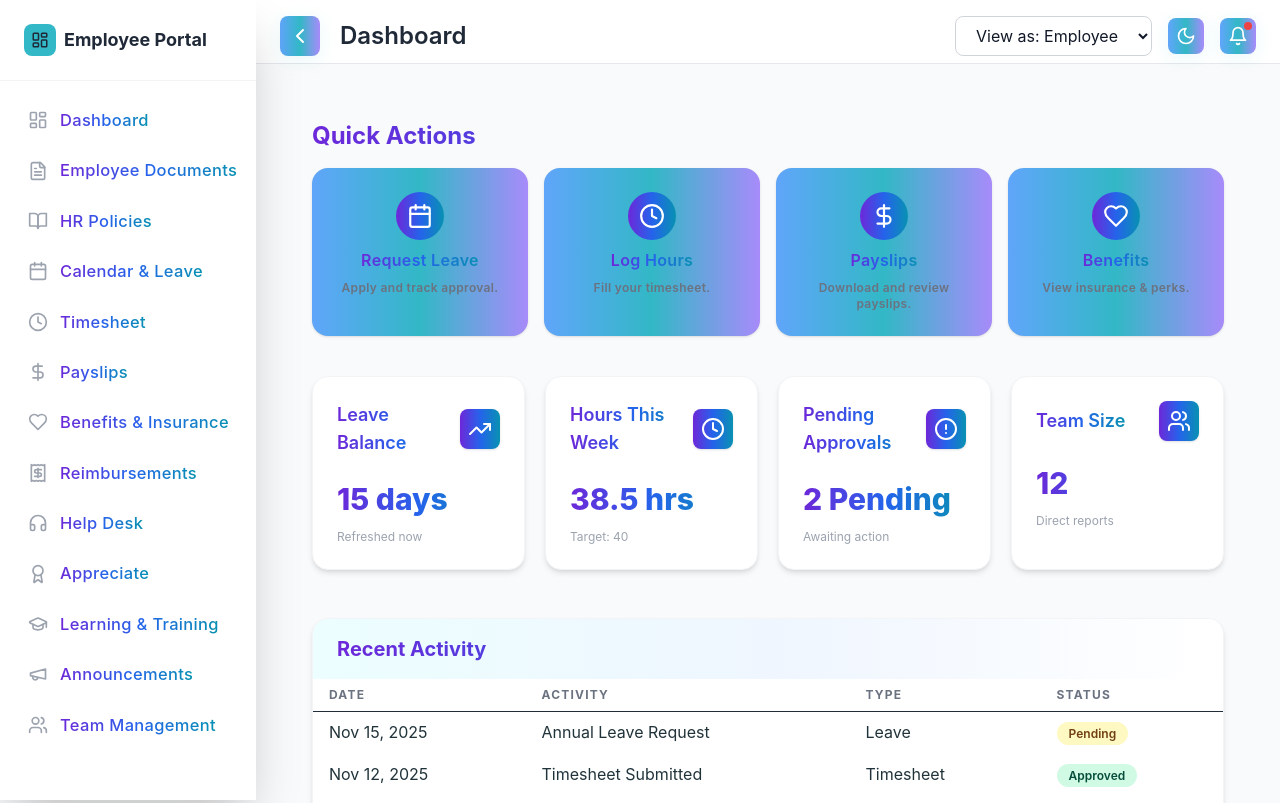
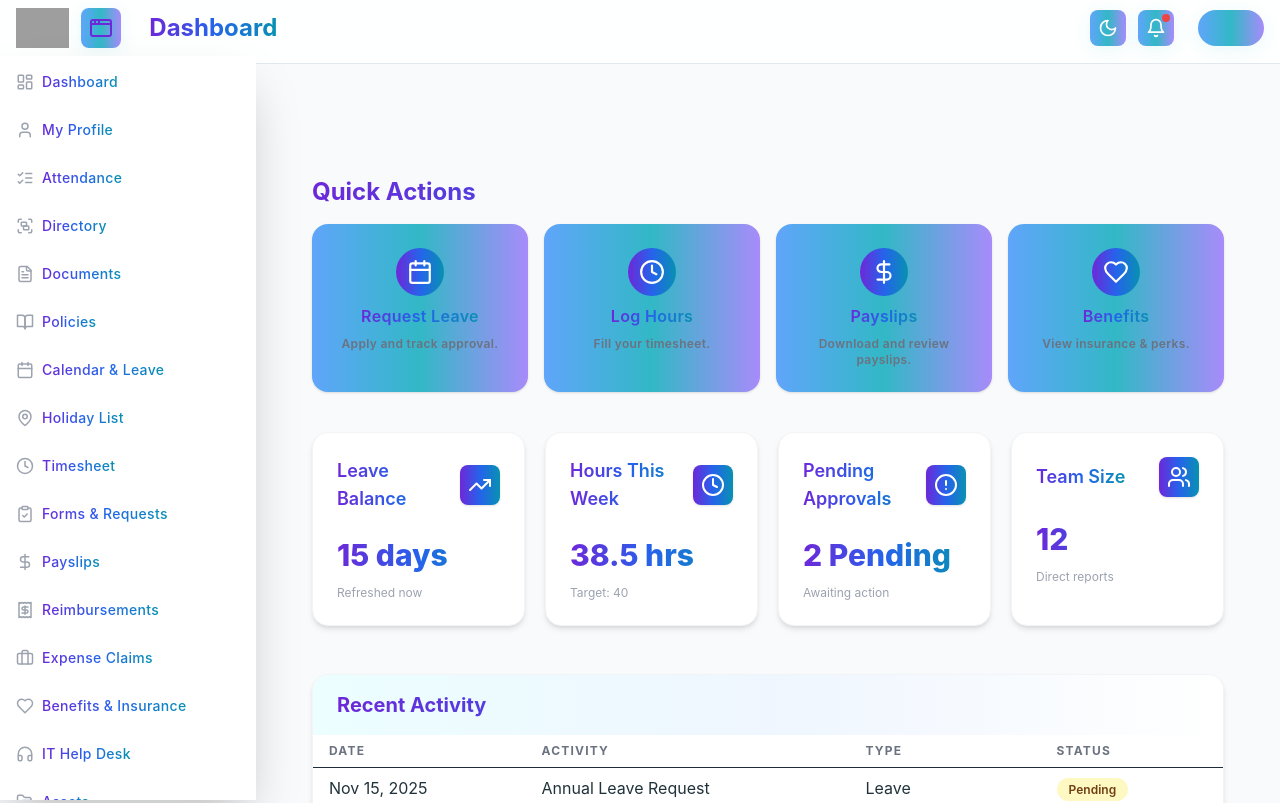
Before and after one commit to ifbash/employee-portal, a Next.js app: page / in a window 1280 px wide. Shown: the top 803 px of the page. Built offline with nearby package versions, Linux system fonts and the light colour scheme; grey boxes are pictures that could not be loaded.

Commit message:
sidebar changes

```diff
--- a/app/page.tsx
+++ b/app/page.tsx
@@ -1,9 +1,7 @@
 'use client'
-
-import { useRole } from '@/lib/context/RoleContext'
 import { useState } from 'react'
+import Header from '@/components/layout/Header'
 import Sidebar from '@/components/layout/Sidebar'
-import Header from '@/components/layout/Header'
 import Dashboard from '@/components/dashboard/Dashboard'
 import DocumentList from '@/components/documents/DocumentList'
 import PolicyGrid from '@/components/policies/PolicyGrid'
@@ -18,11 +16,27 @@ import AppreciationWall from '@/components/appreciate/AppreciationWall'
 import CourseGrid from '@/components/learning/CourseGrid'
 import AnnouncementList from '@/components/announcements/AnnouncementList'
 
-export default function Home() {
-  const { role } = useRole()
+const sectionTitles = {
+  dashboard: 'Dashboard',
+  documents: 'Employee Documents Hub',
+  policies: 'HR Policies & Knowledge Base',
+  calendar: 'Calendar & Leave Management',
+  timesheet: 'Timesheet',
+  payslips: 'Payslips',
+  benefits: 'Benefits & Insurance',
+  team: 'Team Management',
+  reimbursements: 'Reimbursements',
+  helpdesk: 'Help Desk',
+  appreciate: 'Appreciate',
+  learning: 'Learning & Training',
+  announcements: 'Announcements',
+  // Add other title mappings as needed
+}
+
+export default function Page() {
   const [currentSection, setCurrentSection] = useState('dashboard')
-  const [isMenuOpen, setIsMenuOpen] = useState(false)
-  const [isSidebarCollapsed, setIsSidebarCollapsed] = useState(false)
+  const [sidebarCollapsed, setSidebarCollapsed] = useState(false)
+  const [mobileNavOpen, setMobileNavOpen] = useState(false)
 
   const renderSection = () => {
     switch (currentSection) {
@@ -45,20 +59,28 @@ export default function Home() {
 
   return (
     <div className="min-h-screen bg-gray-50 dark:bg-slate-900">
+      <Header
+        currentSection={sectionTitles[currentSection] || currentSection}
+        setMobileNavOpen={setMobileNavOpen}
+      />
+      {mobileNavOpen && (
+        <Sidebar
+          currentSection={currentSection}
+          onSectionChange={setCurrentSection}
+          collapsed={false}
+          setCollapsed={() => {}}
+          mobile
+          onClose={() => setMobileNavOpen(false)}
+        />
+      )}
       <Sidebar
         currentSection={currentSection}
         onSectionChange={setCurrentSection}
-        isOpen={isMenuOpen}
-        onClose={() => setIsMenuOpen(false)}
-        isCollapsed={isSidebarCollapsed}
+        collapsed={sidebarCollapsed}
+        setCollapsed={setSidebarCollapsed}
+        mobile={false}
       />
-      <div className={`transition-all duration-300 ${isSidebarCollapsed ? 'lg:ml-16' : 'lg:ml-64'} ml-0`}>
-        <Header
-          currentSection={currentSection}
-          onMenuClick={() => setIsMenuOpen(true)}
-          isSidebarCollapsed={isSidebarCollapsed}
-          onSidebarCollapseToggle={() => setIsSidebarCollapsed((v) => !v)}
-        />
+      <div className={`transition-all duration-300 pt-14 ${sidebarCollapsed ? 'lg:ml-16' : 'lg:ml-64'}`}>
         <main className="p-8">{renderSection()}</main>
       </div>
     </div>
--- a/components/layout/Header.tsx
+++ b/components/layout/Header.tsx
@@ -1,94 +1,60 @@
 'use client'
-
-import { Bell, Moon, Sun, Menu, ChevronLeft, ChevronRight } from 'lucide-react'
+import Link from 'next/link'
+import { Bell, Sun, Moon, AppWindow, User } from 'lucide-react'
 import { useRole } from '@/lib/context/RoleContext'
 import { useState } from 'react'
 
 interface HeaderProps {
+  onAllAppsClick: () => void
   currentSection: string
-  onMenuClick: () => void
-  isSidebarCollapsed: boolean
-  onSidebarCollapseToggle: () => void
 }
 
-const sectionTitles: Record<string, string> = {
-  dashboard: 'Dashboard',
-  documents: 'Employee Documents Hub',
-  policies: 'HR Policies & Knowledge Base',
-  calendar: 'Calendar & Leave Management',
-  timesheet: 'Timesheet',
-  payslips: 'Payslips',
-  benefits: 'Benefits & Insurance',
-  team: 'Team Management',
-  reimbursements: 'Reimbursements',
-  helpdesk: 'Help Desk',
-  appreciate: 'Appreciate',
-  learning: 'Learning & Training',
-  announcements: 'Announcements',
-}
-
-export default function Header({
-  currentSection,
-  onMenuClick,
-  isSidebarCollapsed,
-  onSidebarCollapseToggle
-}: HeaderProps) {
+export default function Header({ onAllAppsClick, currentSection }: HeaderProps) {
   const { role, setRole } = useRole()
   const [isDark, setIsDark] = useState(false)
-
   const toggleTheme = () => {
-    setIsDark(!isDark)
+    setIsDark(v => !v)
     document.documentElement.classList.toggle('dark')
   }
 
   return (
-    <header className="bg-white dark:bg-slate-800 border-b border-gray-200 dark:border-slate-700 px-6 py-4 sticky top-0 z-30">
-      <div className="flex items-center justify-between">
-        <div className="flex items-center gap-4">
-          {/* Collapse button (desktop only) */}
+    <header className="sticky top-0 z-30 w-full border-b border-slate-200 bg-white/95 dark:bg-slate-900/80 backdrop-blur supports-[backdrop-filter]:bg-white/85 transition">
+      <div className="max-w-7xl mx-auto flex items-center justify-between h-[56px] px-4">
+        {/* Logo + All Apps button */}
+        <div className="flex items-center gap-3">
+          <Link href="/" className="flex-shrink-0">
+            <img src="/images/logo.png" alt="Company Logo" className="h-10 w-auto" />
+          </Link>
           <button
-            className="hidden lg:inline-flex p-2 mr-1 hover:bg-gray-100 dark:hover:bg-slate-700 rounded-lg"
-            aria-label="Collapse/expand sidebar"
-            onClick={onSidebarCollapseToggle}
+            className="rounded-lg p-2 hover:bg-slate-100 dark:hover:bg-slate-800 focus:outline-none"
+            aria-label="Open App Navigator"
+            onClick={onAllAppsClick}
+            title="All Applications"
           >
-            {isSidebarCollapsed ? <ChevronRight size={24} /> : <ChevronLeft size={24} />}
+            <AppWindow size={24} className="text-violet-700" />
           </button>
-          {/* Hamburger (mobile) */}
-          <button
-            onClick={onMenuClick}
-            className="inline-flex lg:hidden p-2 hover:bg-gray-100 dark:hover:bg-slate-700 rounded-lg"
-            aria-label="Open menu"
-          >
-            <Menu size={24} />
-          </button>
-          <h2 className="text-2xl font-semibold text-gray-800 dark:text-gray-100">
-            {sectionTitles[currentSection] || 'Dashboard'}
-          </h2>
+          <div className="ml-4 text-2xl font-bold text-transparent bg-gradient-to-r from-violet-700 via-blue-600 to-cyan-600 bg-clip-text">
+            {currentSection}
+          </div>
         </div>
-        <div className="flex items-center gap-4">
-          <select
-            value={role}
-            onChange={(e) => setRole(e.target.value as 'employee' | 'manager' | 'hr')}
-            className="px-4 py-2 border border-gray-300 dark:border-slate-600 rounded-lg bg-white dark:bg-slate-800 text-gray-900 dark:text-gray-100"
-          >
-            <option value="employee">View as: Employee</option>
-            <option value="manager">View as: Manager</option>
-            <option value="hr">View as: HR</option>
-          </select>
+        {/* Right menu */}
+        <div className="flex items-center gap-3">
           <button
             onClick={toggleTheme}
-            className="p-2 hover:bg-gray-100 dark:hover:bg-slate-700 rounded-lg"
+            className="p-2 rounded-lg hover:bg-slate-100 dark:hover:bg-slate-800"
             aria-label="Toggle theme"
           >
             {isDark ? <Sun size={20} /> : <Moon size={20} />}
           </button>
-          <button
-            className="p-2 hover:bg-gray-100 dark:hover:bg-slate-700 rounded-lg relative"
-            aria-label="Notifications"
-          >
+          <button className="p-2 rounded-lg hover:bg-slate-100 dark:hover:bg-slate-800 relative">
             <Bell size={20} />
-            <span className="absolute top-1 right-1 w-2 h-2 bg-red-500 rounded-full"></span>
+            <span className="absolute top-1 right-1 w-2 h-2 bg-red-500 rounded-full" />
           </button>
+          <div className="ml-3">
+            <button className="h-9 w-9 rounded-full bg-slate-100 dark:bg-slate-700 flex items-center justify-center border border-slate-200 dark:border-slate-600">
+              <User size={20} className="text-slate-500" />
+            </button>
+          </div>
         </div>
       </div>
     </header>
--- a/components/layout/Sidebar.tsx
+++ b/components/layout/Sidebar.tsx
@@ -1,127 +1,119 @@
 'use client'
-
 import {
-  FileText, Calendar, Clock, DollarSign, Heart, Users, LayoutDashboard, BookOpen,
-  Headphones, Award, GraduationCap, Megaphone, Receipt, X
+  LayoutDashboard, FileText, BookOpen, Calendar, Clock, DollarSign, Heart, Receipt,
+  Headphones, Award, GraduationCap, Megaphone, Users, ChevronLeft, ChevronRight,
+  User, ListChecks, Group, ClipboardCheck, MessageSquare, MapPin, Briefcase, FolderOpen, HelpCircle, Globe
 } from 'lucide-react'
-import { useRole } from '@/lib/context/RoleContext'
 
 interface SidebarProps {
   currentSection: string
-  onSectionChange: (section: string) => void
-  isOpen: boolean
-  onClose: () => void
-  isCollapsed: boolean
+  onSectionChange: (id: string) => void
+  collapsed: boolean
+  setCollapsed: (collapsed: boolean) => void
+  mobile?: boolean
+  onClose?: () => void
 }
 
-const navItems = [
+const navSections = [
+  {
+    modules: [
       { id: 'dashboard', label: 'Dashboard', icon: LayoutDashboard },
-  { id: 'documents', label: 'Employee Documents', icon: FileText },
-  { id: 'policies', label: 'HR Policies', icon: BookOpen },
+      { id: 'profile', label: 'My Profile', icon: User },
+      { id: 'attendance', label: 'Attendance', icon: ListChecks },
+      { id: 'directory', label: 'Directory', icon: Group },
+      { id: 'documents', label: 'Documents', icon: FileText },
+      { id: 'policies', label: 'Policies', icon: BookOpen },
       { id: 'calendar', label: 'Calendar & Leave', icon: Calendar },
+      { id: 'holidays', label: 'Holiday List', icon: MapPin },
       { id: 'timesheet', label: 'Timesheet', icon: Clock },
+      { id: 'forms', label: 'Forms & Requests', icon: ClipboardCheck },
       { id: 'payslips', label: 'Payslips', icon: DollarSign },
+      { id: 'reimbursements', label: 'Reimbursements', icon: Receipt },
+      { id: 'expenses', label: 'Expense Claims', icon: Briefcase },
       { id: 'benefits', label: 'Benefits & Insurance', icon: Heart },
-  { id: 'reimbursements', label: 'Reimbursements', icon: Receipt },
-  { id: 'helpdesk', label: 'Help Desk', icon: Headphones },
+      { id: 'helpdesk', label: 'IT Help Desk', icon: Headphones },
+      { id: 'assets', label: 'Assets', icon: FolderOpen },
+      { id: 'learning', label: 'Learning & Training', icon: GraduationCap },
+      { id: 'resources', label: 'Resource Library', icon: FolderOpen },
+      { id: 'announcements', label: 'Announcements', icon: Megaphone },
+      { id: 'news', label: 'Company News', icon: Globe },
       { id: 'appreciate', label: 'Appreciate', icon: Award },
-  { id: 'learning', label: 'Learning & Training', icon: GraduationCap },
-  { id: 'announcements', label: 'Announcements', icon: Megaphone },
+      { id: 'feedback', label: 'Feedback', icon: MessageSquare },
+      { id: 'faq', label: 'FAQ', icon: HelpCircle },
+      { id: 'team', label: 'Team Management', icon: Users }
     ]
-const managerItems = [
-  { id: 'team', label: 'Team Management', icon: Users },
-]
+  }
+];
+
+const HEADER_HEIGHT = 56; // px, adjust if your header is taller/shorter
 
 export default function Sidebar({
   currentSection,
   onSectionChange,
-  isOpen,
-  onClose,
-  isCollapsed
+  collapsed,
+  setCollapsed,
+  mobile = false,
+  onClose
 }: SidebarProps) {
-  const { role } = useRole()
-  const allItems = role === 'employee' ? navItems : [...navItems, ...managerItems]
-
-  const handleItemClick = (sectionId: string) => {
-    onSectionChange(sectionId)
-    onClose()
-  }
-
   return (
     <>
-      {isOpen && (
-        <div
-          className="fixed inset-0 bg-black bg-opacity-50 z-40 transition-opacity duration-300 lg:hidden"
-          onClick={onClose}
-        />
+      {mobile && (
+        <div className="fixed inset-0 bg-black/30 z-40" onClick={onClose} />
       )}
       <aside
         className={`
-          fixed left-0 top-0 h-screen bg-white text-gray-800 shadow-2xl z-50 transition-all duration-300 ease-in-out
-          ${isOpen ? 'translate-x-0' : '-translate-x-full lg:translate-x-0'}
-          ${isCollapsed ? 'w-16' : 'w-64'}
+          fixed left-0 top-[56px] h-[calc(100vh-56px)] bg-white shadow-2xl z-50 transition-all duration-300
+          ${mobile ? 'w-64' : collapsed ? 'w-16' : 'w-64'}
+          ${mobile ? 'lg:hidden' : 'hidden lg:flex'}
         `}
       >
-        {/* Header */}
-        <div className="p-6 border-b border-gray-100 flex items-center justify-between">
-          <div className="flex items-center gap-2">
-            <div className="w-8 h-8 bg-primary flex items-center justify-center rounded-lg flex-shrink-0">
-              <LayoutDashboard size={18} />
+        <nav className="px-2 pt-2 overflow-y-auto">
+          {navSections.map(section => (
+            <div key={section.label} className="mb-1">
+              <ul className="space-y-3">
+                {section.modules.map(item => (
+                  <li key={item.id}>
+                    <button
+                      className={`
+                        w-full flex py-2 rounded-lg bg-white hover:bg-gray-50 transition group border-none shadow-none
+                        ${collapsed ? 'justify-center items-center px-0 gap-0' : 'items-center gap-2 px-2'}
+                        ${currentSection === item.id ? 'font-bold' : ''}
+                      `}
+                      style={{ background: 'none', boxShadow: 'none', border: 'none' }}
+                      onClick={() => {
+                        onSectionChange(item.id)
+                        if (mobile) onClose?.()
+                      }}
+                      title={item.label}
+                    >
+                      <item.icon
+                        size={18}
+                        className="text-gray-400 group-hover:text-violet-700"
+                      />
+                      {!collapsed && (
+                        <span className="text-sm font-medium text-transparent bg-gradient-to-r from-violet-700 via-blue-600 to-cyan-600 bg-clip-text group-hover:from-violet-800 group-hover:to-cyan-700 transition-all duration-200 whitespace-nowrap">
+                          {item.label}
+                        </span>
+                      )}
+                    </button>
+                  </li>
+                ))}
+              </ul>
             </div>
-            <div className={`transition-all duration-200 ${isCollapsed ? 'opacity-0 w-0 overflow-hidden' : 'opacity-100 w-auto'}`}>
-              <h1 className="text-lg font-bold">Employee Portal</h1>
-            </div>
-          </div>
+          ))}
+          {!mobile && (
+            <div className="flex justify-center mt-4">
               <button
-            onClick={onClose}
-            className="p-2 hover:bg-gray-100 rounded-lg transition-colors lg:hidden"
-            aria-label="Close menu"
+                onClick={() => setCollapsed((c) => !c)}
+                className="bg-gradient-to-r from-violet-500 via-blue-500 to-cyan-400 text-white hover:opacity-90 rounded-full p-3 shadow transition-all"
+                aria-label={collapsed ? 'Expand sidebar' : 'Collapse sidebar'}
               >
-            <X size={20} />
+                {collapsed ? <ChevronRight size={24} /> : <ChevronLeft size={24} />}
               </button>
             </div>
-        {/* Navigation with pure gradient text and compact spacing */}
-        <nav className="p-4">
-          <ul className="space-y-1">
-            {allItems.map((item) => {
-              const Icon = item.icon
-              return (
-                <li key={item.id}>
-                  <button
-                    onClick={() => handleItemClick(item.id)}
-                    className={`
-                      w-full flex items-center gap-3 px-3 py-2.5 rounded-lg
-                      transition-all
-                      ${isCollapsed ? "justify-center" : ""}
-                      group
-                      bg-transparent
-                      shadow-none
-                      border-none
-                    `}
-                    title={isCollapsed ? item.label : ''}
-                    style={{ background: 'none', boxShadow: 'none', border: 'none' }}
-                  >
-                    <Icon
-                      size={20}
-                      className="flex-shrink-0 text-gray-400 group-hover:text-violet-700"
-                    />
-                    <span
-                      className={`
-                        text-transparent bg-gradient-to-r from-violet-700 via-blue-600 to-cyan-600 bg-clip-text font-medium
-                        group-hover:from-violet-800 group-hover:via-blue-700 group-hover:to-cyan-700
-                        transition-all duration-200 whitespace-nowrap
-                        ${isCollapsed ? "opacity-0 w-0 overflow-hidden" : "opacity-100 w-auto"}
-                      `}
-                    >
-                      {item.label}
-                    </span>
-                  </button>
-                </li>
-              )
-            })}
-          </ul>
+          )}
         </nav>
       </aside>
     </>
-  )
+  );
 }
```
Lines whose indentation alone changed are shown as unchanged.
